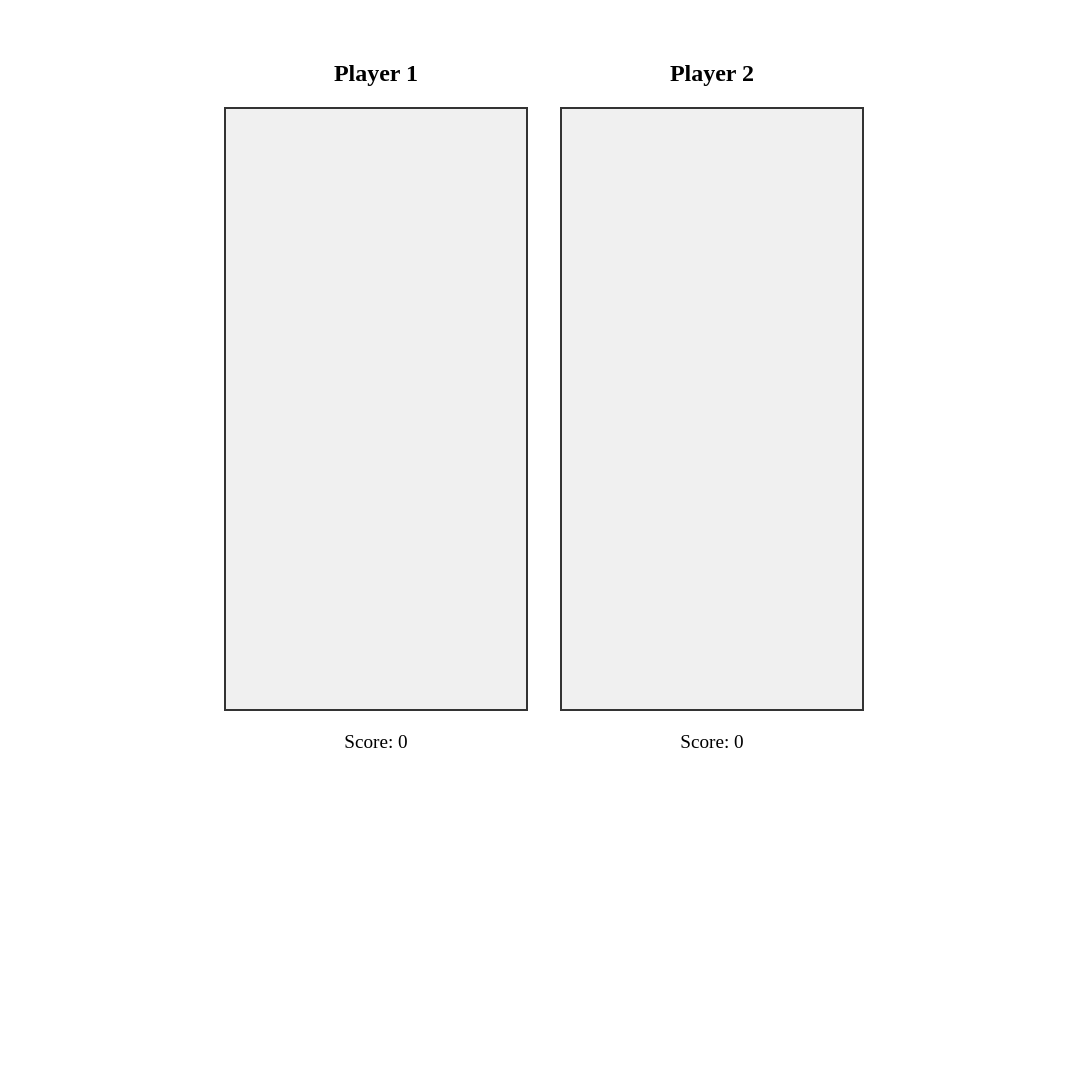
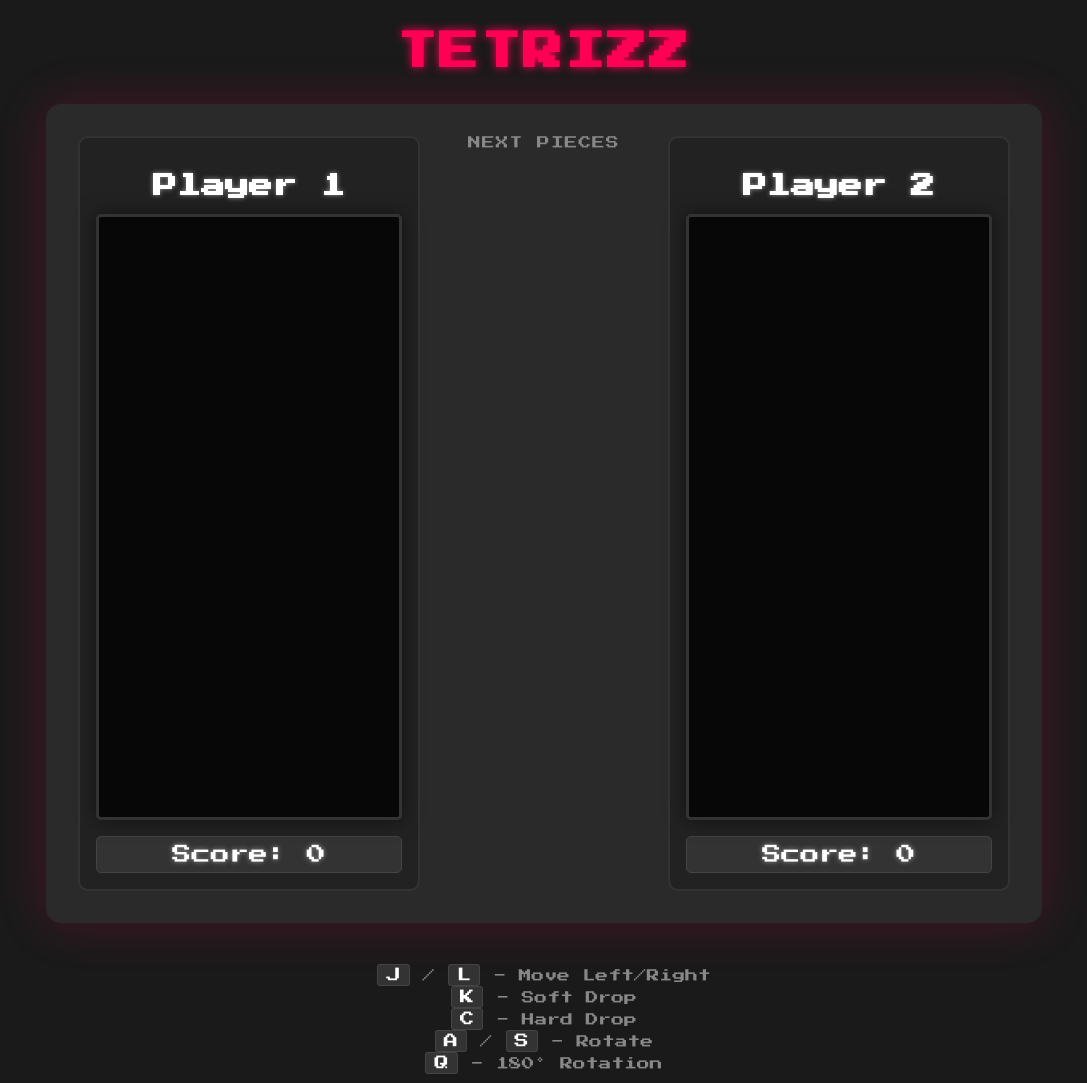
Before and after one commit to baldraven/tetrizz, a website with bundled scripts: page index.html in a window 1280 px wide. Shown: the whole page, without its empty margins (96-1183 px from the left). Before the commit the page ends 800 px from the top, so only its background shows below. Built offline with nearby package versions, Linux system fonts and the light colour scheme; files whose address does not match are found by name.

Commit message:
feat: improved visuals

```diff
--- a/client/main.js
+++ b/client/main.js
@@ -260,15 +260,54 @@ class GameClient {
         const grid = this.game.board.grid;
         const blockSize = this.leftCanvas.width / 10;
 
+        // Draw grid background
+        this.ctx.fillStyle = 'rgba(0, 0, 0, 0.3)';
+        for (let y = 0; y < 20; y++) {
+            for (let x = 0; x < 10; x++) {
+                this.ctx.fillRect(
+                    x * blockSize,
+                    y * blockSize,
+                    blockSize - 1,
+                    blockSize - 1
+                );
+            }
+        }
+
+        // Draw pieces with gradient and glow
         grid.forEach((row, y) => {
             row.forEach((value, x) => {
                 if (value) {
-                    // Assuming value contains the piece type as string ('I', 'O', etc.)
-                    this.ctx.fillStyle = COLORS[value];
-                    this.ctx.fillRect(x * blockSize, y * blockSize, blockSize - 1, blockSize - 1);
+                    const color = COLORS[value];
+                    const gradient = this.ctx.createLinearGradient(
+                        x * blockSize,
+                        y * blockSize,
+                        (x + 1) * blockSize,
+                        (y + 1) * blockSize
+                    );
+                    gradient.addColorStop(0, color);
+                    gradient.addColorStop(1, this.adjustColor(color, -30));
+
+                    this.ctx.shadowColor = color;
+                    this.ctx.shadowBlur = 5;
+                    this.ctx.fillStyle = gradient;
+                    this.ctx.fillRect(
+                        x * blockSize,
+                        y * blockSize,
+                        blockSize - 1,
+                        blockSize - 1
+                    );
+                    this.ctx.shadowBlur = 0;
                 }
             });
         });
+    }
+
+    adjustColor(color, amount) {
+        const hex = color.replace('#', '');
+        const r = Math.max(0, Math.min(255, parseInt(hex.substr(0, 2), 16) + amount));
+        const g = Math.max(0, Math.min(255, parseInt(hex.substr(2, 2), 16) + amount));
+        const b = Math.max(0, Math.min(255, parseInt(hex.substr(4, 2), 16) + amount));
+        return `#${r.toString(16).padStart(2, '0')}${g.toString(16).padStart(2, '0')}${b.toString(16).padStart(2, '0')}`;
     }
 
     renderCurrentPiece() {
--- a/index.html
+++ b/index.html
@@ -3,13 +3,18 @@
 <head>
     <title>Tetrizz - 1v1 Tetris</title>
     <link rel="stylesheet" href="style.css">
+    <link href="https://fonts.googleapis.com/css2?family=Press+Start+2P&display=swap" rel="stylesheet">
 </head>
 <body>
+    <h1 class="title">TETRIZZ</h1>
     <div class="game-container">
         <div class="player-section">
             <h2>Player 1</h2>
             <canvas id="player1" width="300" height="600"></canvas>
             <div class="score">Score: <span id="score1">0</span></div>
+        </div>
+        <div class="preview-section">
+            <div class="preview-label">Next Pieces</div>
         </div>
         <div class="player-section">
             <h2>Player 2</h2>
@@ -17,6 +22,15 @@
             <div class="score">Score: <span id="score2">0</span></div>
         </div>
     </div>
+    <div class="controls">
+        <ul>
+            <li><span class="key">J</span> / <span class="key">L</span> - Move Left/Right</li>
+            <li><span class="key">K</span> - Soft Drop</li>
+            <li><span class="key">C</span> - Hard Drop</li>
+            <li><span class="key">A</span> / <span class="key">S</span> - Rotate</li>
+            <li><span class="key">Q</span> - 180° Rotation</li>
+        </ul>
+    </div>
     <script src="/socket.io/socket.io.js"></script>
     <script type="module" src="client/main.js"></script>
 </body>
--- a/style.css
+++ b/style.css
@@ -1,27 +1,101 @@
+body {
+    background: #1a1a1a;
+    color: #fff;
+    font-family: 'Press Start 2P', system-ui, -apple-system, sans-serif;
+    margin: 0;
+    min-height: 100vh;
+    display: flex;
+    flex-direction: column;
+    align-items: center;
+}
+
+.title {
+    color: #ff0055;
+    text-shadow: 0 0 10px #ff0055;
+    font-size: 2.5rem;
+    margin: 2rem 0;
+    letter-spacing: 2px;
+}
+
 .game-container {
     display: flex;
     justify-content: center;
-    gap: 2rem;
+    gap: 3rem;
     padding: 2rem;
-    align-items: flex-start;  /* Add this line */
+    align-items: flex-start;
+    background: #2a2a2a;
+    border-radius: 15px;
+    box-shadow: 0 0 50px rgba(255, 0, 85, 0.2);
 }
 
 .player-section {
     text-align: center;
+    padding: 1rem;
+    background: #222;
+    border-radius: 10px;
+    border: 2px solid #333;
+}
+
+.player-section h2 {
+    color: #fff;
+    margin-bottom: 1rem;
+    text-shadow: 0 0 5px rgba(255, 255, 255, 0.5);
 }
 
 canvas {
-    border: 2px solid #333;
-    background: #f0f0f0;
+    border: 3px solid #333;
+    border-radius: 5px;
+    background: rgba(0, 0, 0, 0.8);
+    box-shadow: 0 0 20px rgba(0, 0, 0, 0.5);
 }
 
 canvas:nth-child(3) {  /* Preview queue canvas */
-    border: 1px solid #333;
-    background: #f8f8f8;
+    border: 2px solid #444;
+    background: rgba(0, 0, 0, 0.6);
+    border-radius: 5px;
     margin-left: 1rem;
 }
 
 .score {
     margin-top: 1rem;
     font-size: 1.2rem;
+    color: #fff;
+    text-shadow: 0 0 5px rgba(255, 255, 255, 0.5);
+    padding: 0.5rem;
+    background: #333;
+    border-radius: 5px;
+    border: 1px solid #444;
 }
+
+.controls {
+    margin-top: 2rem;
+    text-align: center;
+    font-size: 0.8rem;
+    color: #888;
+}
+
+.controls ul {
+    list-style: none;
+    padding: 0;
+}
+
+.controls li {
+    margin: 0.5rem 0;
+}
+
+.key {
+    background: #333;
+    padding: 0.2rem 0.5rem;
+    border-radius: 3px;
+    border: 1px solid #444;
+    color: #fff;
+    font-size: 0.9rem;
+}
+
+.preview-label {
+    color: #888;
+    font-size: 0.8rem;
+    margin-bottom: 0.5rem;
+    text-transform: uppercase;
+    letter-spacing: 1px;
+}
```
